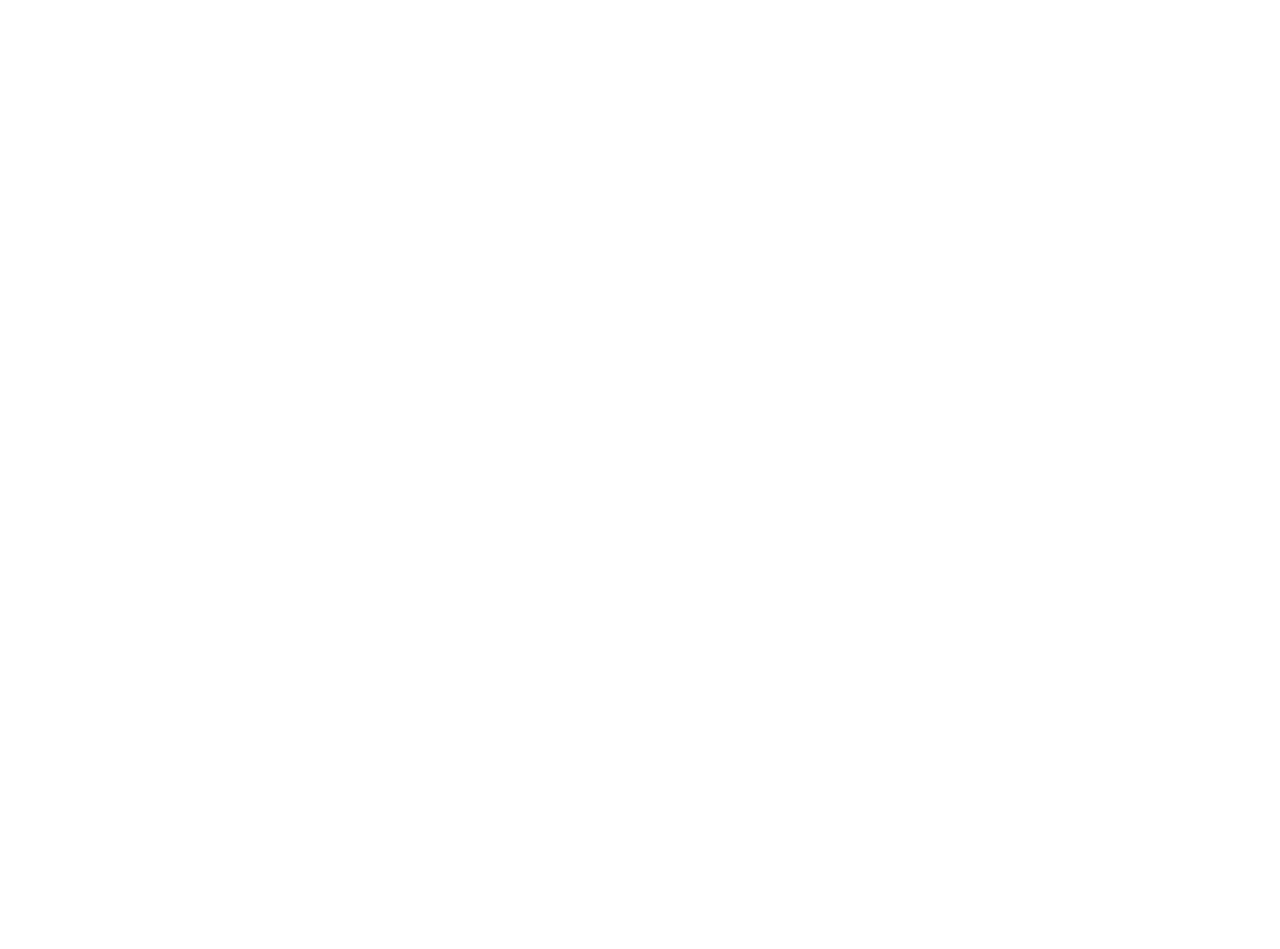
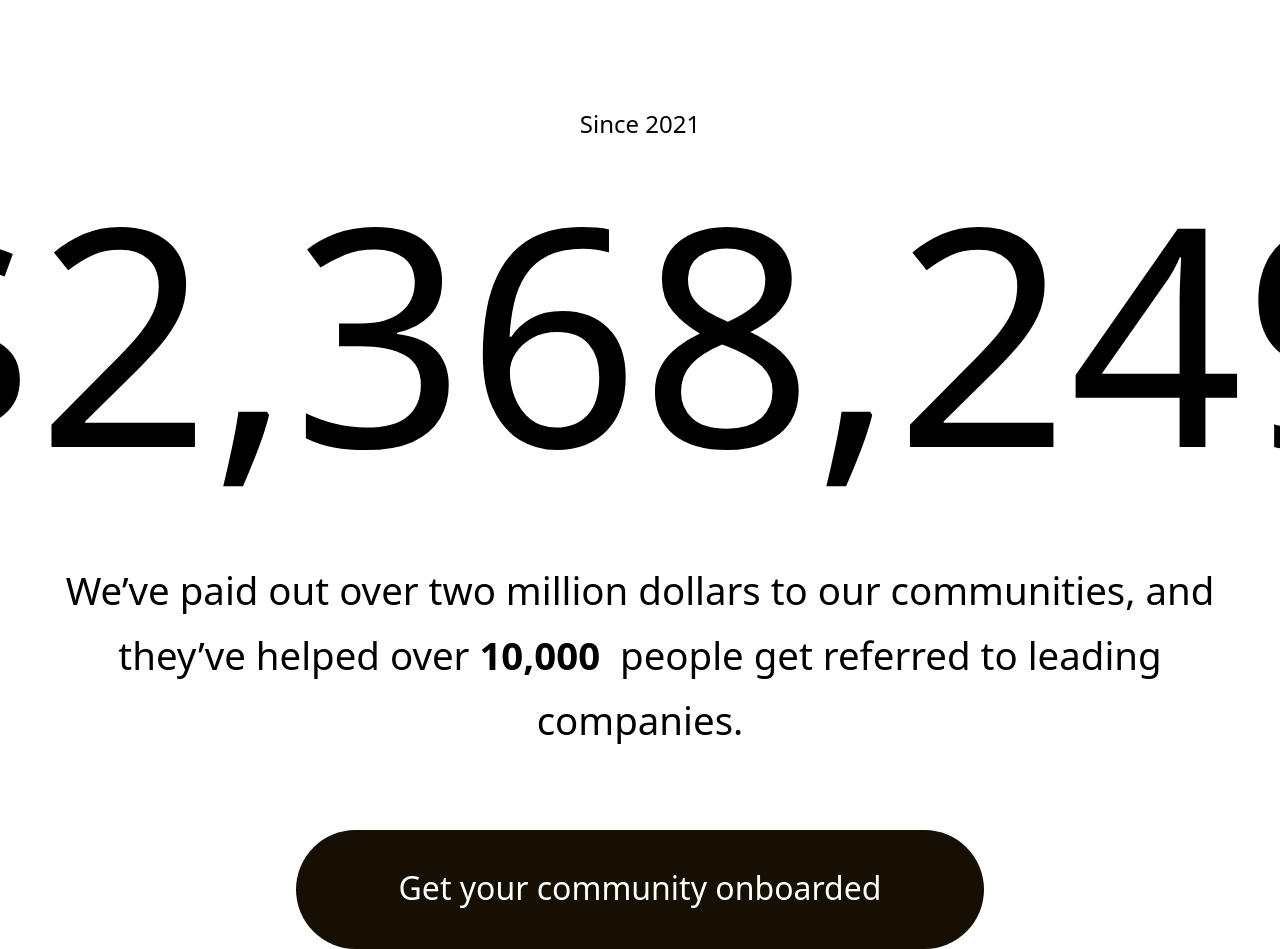
Before and after one commit to hameedg/intern, a Next.js app: page /earn in a window 1280 px wide. Shown: the part 740-1689 px from the top of the page. Before the commit the page ends 800 px from the top, so only its background shows below. Built offline with nearby package versions, Linux system fonts and the light colour scheme; a web font is replaced by a local one.

Commit message:
pallet added

```diff
--- a/package.json
+++ b/package.json
@@ -14,6 +14,7 @@
     "eslint-config-next": "13.1.1",
     "next": "13.1.1",
     "react": "18.2.0",
+    "react-countup": "^6.4.2",
     "react-dom": "18.2.0",
     "typewriter-effect": "^2.19.0"
   },
--- a/pages/earn.js
+++ b/pages/earn.js
@@ -1,5 +1,6 @@
 import Typewriter from "typewriter-effect";
 import Navbar from "../components/Navbar";
+import CountUp from "react-countup";
 
 const earn = () => {
   return (
@@ -11,8 +12,7 @@ const earn = () => {
             <div className=" md:gap-y-[2rem] py-[4.3rem] gap-x-[4rem] flex justify-center items-center md:pt-[6.7rem] md:flex-col lg:pt-[5.8rem] lg:pb-[3rem] ">
               <div className="max-w-[460px] leading-[59.04px]  mb-0 flex-shrink-0 flex-grow-0 basis-auto z-[1] flex flex-col items-start lg:static lg:pb-[2.2rem] md:w-auto md:max-w-[none] md:text-center md:items-center">
                 <h1
-                  className={`text-[3.5rem] font-['ClashDisplay-Variable'] sm:text-[2.1rem] sm: mt-[50px] tracking-normal sm:leading-[3rem] leading-[4rem] font-[600] mb-8 sm-mid-tablet:text-3xl sm-mid-tablet:leading-snug`}
-                >
+                  className={`text-[3.5rem] font-['ClashDisplay-Variable'] sm:text-[2.1rem] sm: mt-[50px] tracking-normal sm:leading-[3rem] leading-[4rem] font-[600] mb-8 sm-mid-tablet:text-3xl sm-mid-tablet:leading-snug`}>
                   <Typewriter
                     options={{
                       strings: ["Learn.", "Upskill.", "Get rewarded"],
@@ -40,10 +40,32 @@ const earn = () => {
               <div className="mt-[20px]">
                 <img
                   src="https://ik.imagekit.io/internquest/Intern_Quest/reward__2_.svg"
-                  className="relative inline-block align-middle rounded-[25px] gl:h-[500px] gl:w-[600px] w-[400px] h-[300px]"
-                ></img>
+                  className="relative inline-block align-middle rounded-[25px] gl:h-[500px] gl:w-[600px] w-[400px] h-[300px]"></img>
               </div>
             </div>
+          </div>
+        </div>
+        <div className="overflow-hidden relative px-[3%] box-border lg:px-[5%] maybe">
+          <div className="flex pt-[10rem] pb-[4.8rem] flex-col items-center w-[100%] max-w-[128rem] mx-auto lg:pt-[8.4rem] lg:max-w-[64rem] md:pt-[4.4rem] md:pb-[3.6rem] sm:pb-[3.2rem]">
+            <div className="text-[1.5rem] leading-[1.2] font-[500] lg:text-[1.6rem] ">
+              Since 2021
+            </div>
+            <div className="mt-[2.4rem] mb-[4.8rem] text-[19rem] leading-[1] font-[300] lg:mb-[2.8rem] lg:text-[10rem] md:text-[11.4vw] sm:text-[14vw]">
+              $
+              <span>
+                <CountUp end={2368249} duration={1} />
+              </span>
+            </div>
+            <p className="w-[100%] max-w-[89rem] text-[2.4rem] text-center mb-0 leading-[1.7] mt-0 lg:leading-[1.5] md:text-[2rem] ">
+              We’ve paid out over two million dollars to our communities, and
+              they’ve helped over <strong>10,000</strong>&nbsp; people get
+              referred to leading companies.
+            </p>
+          </div>
+          <div className="flex flex-col items-center gap-y-[10rem] w-[100%] max-w-[128rem] mx-auto md:gap-y-[4.8rem]">
+            <a className="px-[6.4rem] pt-[2.4rem] pb-[2.6rem] rounded-[999px] bg-[#150f04] text-[#fff] text-[2rem] leading-[1.2] text-center max-w-[100%] inline-block hover:bg-[#deb566] transition-all md:px-[2.4rem] md:py-[2rem] sm:w-[100%] md:justify-center md:items-center md:text-[1.6rem] duration-[0.7s]">
+              <div>Get your community onboarded</div>
+            </a>
           </div>
         </div>
       </div>
```
Also changed, not shown: 1 other file (tests, documents, lock files or other folders).
